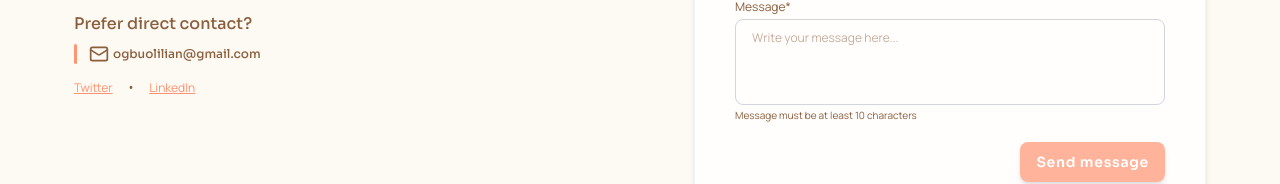
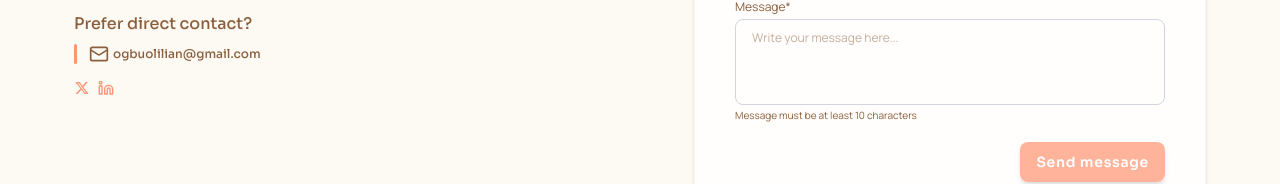
Before and after one commit to liannmaka/Focuspond, a Next.js app: page /contact in a window 1280 px wide. Shown: the part 370-554 px from the top of the page. Built offline with nearby package versions, Linux system fonts and the light colour scheme.

Commit message:
chore: install react-icons and update the contact page

```diff
--- a/package.json
+++ b/package.json
@@ -23,6 +23,7 @@
     "react": "^19.0.0",
     "react-dom": "^19.0.0",
     "react-hook-form": "^7.65.0",
+    "react-icons": "^5.5.0",
     "react-use-measure": "^2.1.7",
     "sonner": "^2.0.7",
     "tailwind-merge": "^3.3.1",
--- a/src/app/(landing-page)/contact/page.tsx
+++ b/src/app/(landing-page)/contact/page.tsx
@@ -5,6 +5,8 @@ import { toast } from "sonner";
 import { useForm } from "react-hook-form";
 import { z } from "zod";
 import { zodResolver } from "@hookform/resolvers/zod";
+import { LuLinkedin } from "react-icons/lu";
+import { RiTwitterXFill } from "react-icons/ri";
 
 const ContactForm = z.object({
   name: z
@@ -89,25 +91,25 @@ export default function ContactUsPage() {
                 ogbuolilian@gmail.com
               </a>
             </p>
-            <div className="mt-4 flex gap-4 text-xs items-center justify-center lg:justify-start">
+            <div className="mt-4 flex gap-2 text-base items-center justify-center lg:justify-start">
               <a
                 href="https://x.com/filix_lillyann"
                 target="_blank"
                 rel="noopener noreferrer"
-                className="text-accent-button underline transition-colors font-manrope"
+                className="transition-colors text-[#ff9472] hover:text-[#ff7f50]"
+                aria-label="Twitter"
               >
-                <span>Twitter</span>
+                <RiTwitterXFill />
               </a>
-
-              <span>•</span>
 
               <a
                 href="https://www.linkedin.com/in/ogbuo-chiamaka"
                 target="_blank"
                 rel="noopener noreferrer"
-                className="underline text-accent-button transition-colors font-manrope"
+                className="transition-colors text-[#ff9472] hover:text-[#ff7f50]"
+                aria-label="LinkedIn"
               >
-                <span>LinkedIn</span>
+                <LuLinkedin />
               </a>
             </div>
           </div>
```
Also changed, not shown: 1 other file (tests, documents, lock files or other folders).
